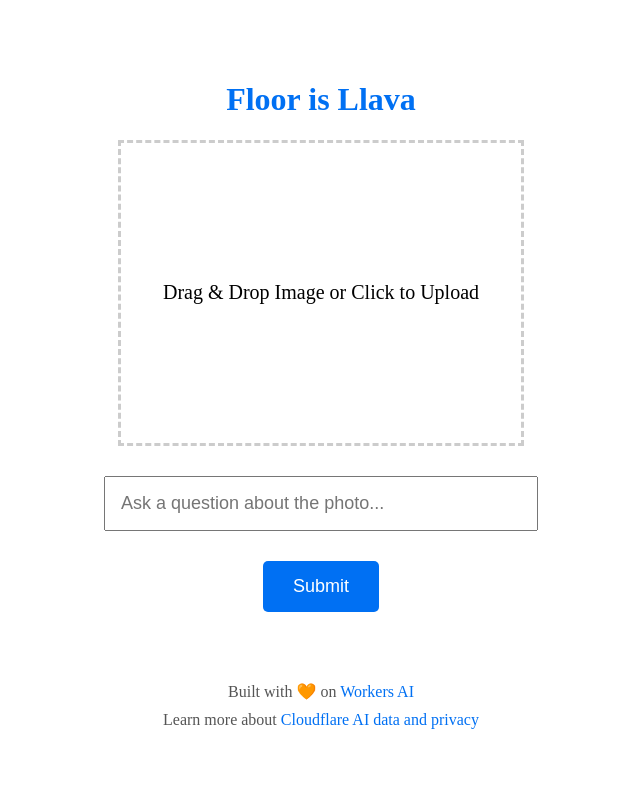
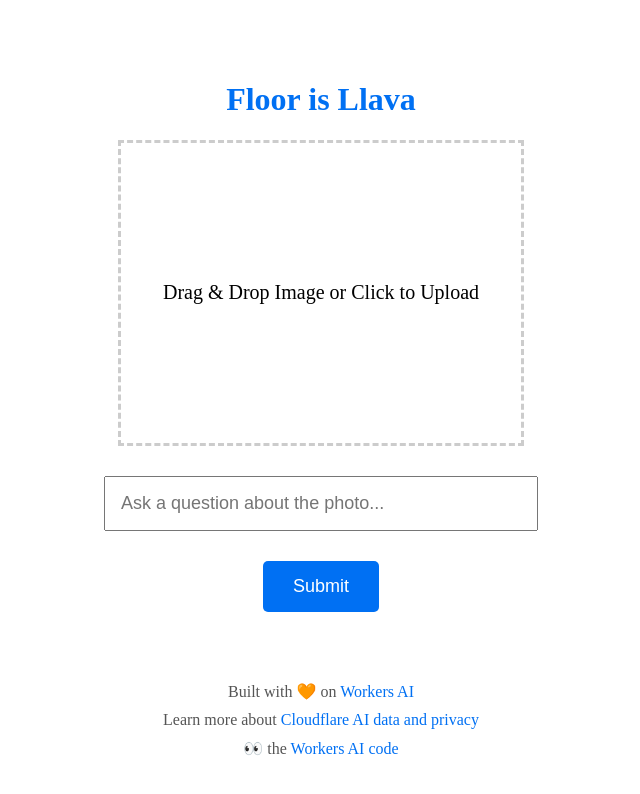
Before and after one commit to craigsdennis/floor-is-llava-workers-ai, a SvelteKit app: page / in a window 1280 px wide. Shown: the top 794 px of the page, without its empty margins (319-959 px from the left). Built offline with nearby package versions, Linux system fonts and the light colour scheme.

Commit message:
Adds link to code

```diff
--- a/package.json
+++ b/package.json
@@ -32,7 +32,7 @@
     "tslib": "^2.4.1",
     "typescript": "^5.0.0",
     "vite": "^5.0.3",
-    "wrangler": "^3.57.1"
+    "wrangler": "^3.64.0"
   },
   "type": "module"
 }
--- a/src/routes/+page.svelte
+++ b/src/routes/+page.svelte
@@ -161,6 +161,13 @@
 				target="_blank">Cloudflare AI data and privacy</a
 			>
 		</p>
+		<p>
+			👀 the <a
+				href="https://github.com/craigsdennis/floor-is-llava-workers-ai"
+				target="_blank">Workers AI code</a
+			>
+		</p>
+
 	</div>
 </div>
 
```
Also changed, not shown: 1 other file (tests, documents, lock files or other folders).
